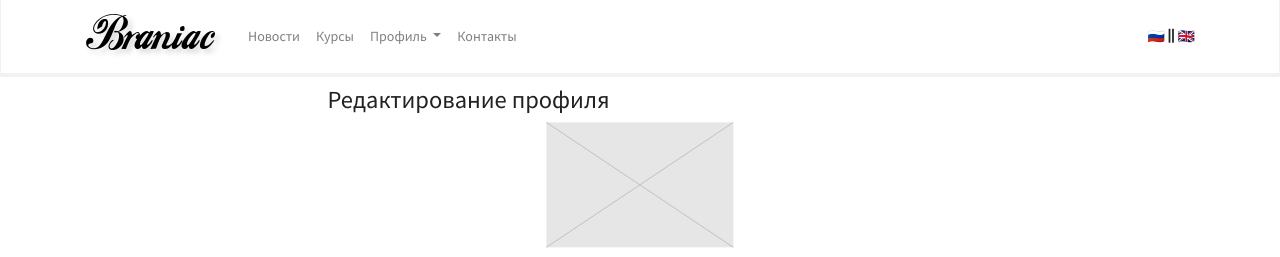
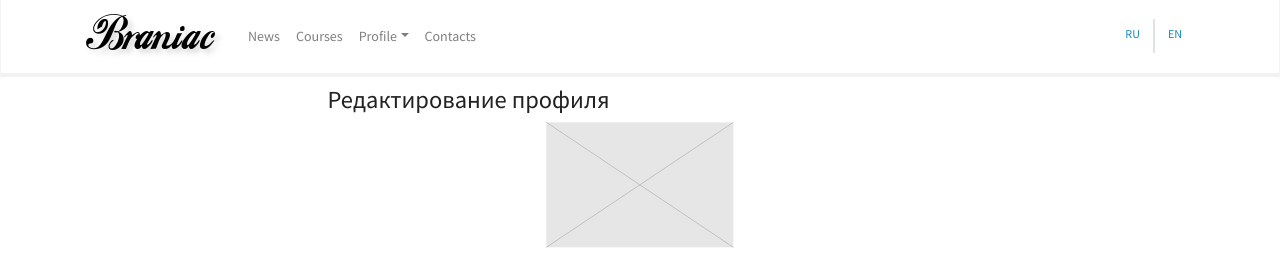
Before and after one commit to krlvn/gb_django, a Django app: page /authapp/profile_edit/ in a window 1280 px wide. Shown: the top 257 px of the page. Run offline with Django 4.2, Linux system fonts and the light colour scheme; the visitor is signed in with stand-in values (Sample User, id 1); parts of the project's set-up code (start-up, migrations or seed data) failed here and were passed over; some libraries are stand-ins or nearby versions.

Commit message:
Добавьте систему интернационализации. Главное меню на двух языках.

```diff
--- a/config/settings.py
+++ b/config/settings.py
@@ -57,6 +57,7 @@ MIDDLEWARE = [
     "django.contrib.messages.middleware.MessageMiddleware",
     "django.middleware.clickjacking.XFrameOptionsMiddleware",
     "debug_toolbar.middleware.DebugToolbarMiddleware",
+    "django.middleware.locale.LocaleMiddleware",
 ]
 
 ROOT_URLCONF = "config.urls"
@@ -125,14 +126,11 @@ LOGOUT_REDIRECT_URL = "mainapp:main"
 
 # Internationalization
 # https://docs.djangoproject.com/en/4.1/topics/i18n/
-
 LANGUAGE_CODE = "en-us"
-
 TIME_ZONE = "UTC"
-
 USE_I18N = True
-
 USE_TZ = True
+LOCALE_PATHS = [BASE_DIR / "locale"]
 
 
 # Static files (CSS, JavaScript, Images)
--- a/config/urls.py
+++ b/config/urls.py
@@ -11,6 +11,7 @@ from authapp.apps import AuthappConfig
 
 urlpatterns = [
     path('', RedirectView.as_view(url='mainapp/')),
+    path('i18n/', include('django.conf.urls.i18n'), name='set_language'),
     path('social_auth/', include('social_django.urls', namespace='social')),
     path('admin/', admin.site.urls),
     path('mainapp/', include('mainapp.urls', namespace=MainappConfig.name)),
--- a/templates/components/top_nav_panel.html
+++ b/templates/components/top_nav_panel.html
@@ -1,4 +1,4 @@
-{% load static %}
+{% load static i18n %}
 <nav class="navbar navbar-expand-lg navbar-light bg-light">
     <div class="container">
         <a class="navbar-brand" href="{% url 'mainapp:main' %}">
@@ -12,40 +12,53 @@
         <div class="collapse navbar-collapse" id="navbarSupportedContent">
             <ul class="navbar-nav mr-auto">
                 <li class="nav-item {% if request.resolver_match.view_name == 'mainapp:news' %}active{% endif %}">
-                    <a class="nav-link" href="{% url 'mainapp:news' %}">Новости</a>
+                    <a class="nav-link" href="{% url 'mainapp:news' %}">{% translate 'News' %}</a>
                 </li>
                 <li class="nav-item {% if request.resolver_match.view_name == 'mainapp:courses' %}active{% endif %}">
-                    <a class="nav-link" href="{% url 'mainapp:courses' %}">Курсы</a>
+                    <a class="nav-link" href="{% url 'mainapp:courses' %}">{% translate 'Courses' %}</a>
                 </li>
                 {% if user.is_authenticated %}
                     <li class="nav-item dropdown">
                         <a class="nav-link dropdown-toggle" href="#" id="ddProfile" role="button" data-toggle="dropdown"
-                           aria-haspopup="true" aria-expanded="false">
-                            Профиль
-                        </a>
+                           aria-haspopup="true" aria-expanded="false">{% translate 'Profile' %}</a>
                         <div class="dropdown-menu" aria-labelledby="ddProfile">
-                            <a class="dropdown-item" href="{% url 'authapp:profile_edit' %}">Редактировать профиль</a>
-                            <a class="dropdown-item" href="#">Мои курсы</a>
+                            <a class="dropdown-item" href="{% url 'authapp:profile_edit' %}">{% translate 'Edit profile' %}</a>
+                            <a class="dropdown-item" href="#">{% translate 'My courses' %}</a>
                             <div class="dropdown-divider"></div>
-                            <a class="dropdown-item" href="#">Модерация</a>
+                            <a class="dropdown-item" href="#">{% translate 'Moderation' %}</a>
                             {% if user.is_superuser %}
-                                <a class="dropdown-item" href="{% url 'admin:index' %}">Административный раздел</a>
-                                <a class="dropdown-item" href="{% url 'mainapp:log_view' %}" target="_blank">Лог</a>
+                                <a class="dropdown-item" href="{% url 'admin:index' %}">{% translate 'Admin panel' %}</a>
+                                <a class="dropdown-item" href="{% url 'mainapp:log_view' %}" target="_blank">{% translate 'Log' %}</a>
                             {% endif %}
                             <div class="dropdown-divider"></div>
-                            <a class="dropdown-item" href="{% url 'authapp:logout' %}">Выход</a>
+                            <a class="dropdown-item" href="{% url 'authapp:logout' %}">{% translate 'Logout' %}</a>
                         </div>
                     </li>
                 {% else %}
                     <li class="nav-item {% if request.resolver_match.view_name == 'authapp:login' %}active{% endif %}">
-                        <a class="nav-link" href="{% url 'authapp:login' %}">Вход</a>
+                        <a class="nav-link" href="{% url 'authapp:login' %}">{% translate 'Login' %}</a>
                     </li>
                 {% endif %}
                 <li class="nav-item {% if request.resolver_match.view_name == 'mainapp:contacts' %}active{% endif %}">
-                    <a class="nav-link" href="{% url 'mainapp:contacts' %}">Контакты</a>
+                    <a class="nav-link" href="{% url 'mainapp:contacts' %}">{% translate 'Contacts' %}</a>
                 </li>
             </ul>
-            <span><a href="#">🇷🇺</a> <i class="fas fa-grip-lines-vertical"></i> <a href="#">🇬🇧</a></span>
+            <div class="row justify-content-end m-0">
+                <div class="col p-0 border-right">
+                    <form action="{% url 'set_language' %}" method="post">
+                        {% csrf_token %}
+                        <input name="language" type="hidden" value="ru">
+                        <button type="submit" class="btn btn-link">RU</button>
+                    </form>
+                </div>
+                <div class="col p-0 border-left">
+                    <form action="{% url 'set_language' %}" method="post">
+                        {% csrf_token %}
+                        <input name="language" type="hidden" value="en">
+                        <button type="submit" class="btn btn-link">EN</button>
+                    </form>
+                </div>
+            </div>
         </div>
     </div>
 </nav>
```
Also changed, not shown: locale/ru/LC_MESSAGES/django.po (added), 1 other file.
